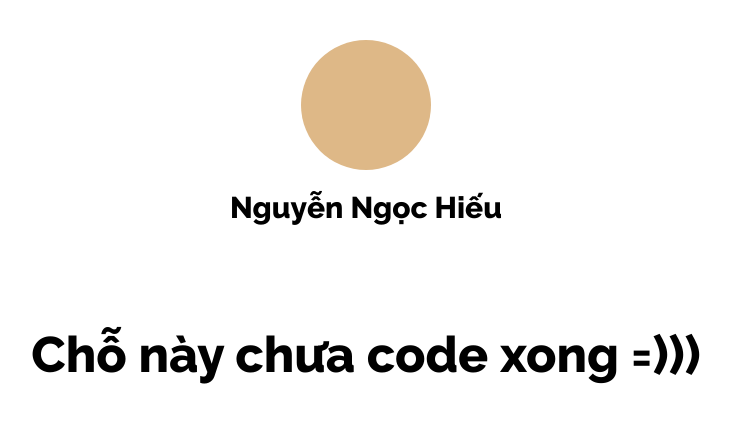
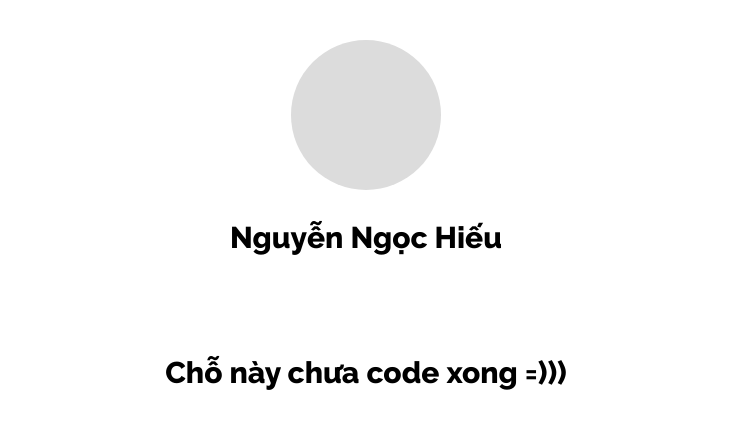
Before and after one commit to hieungocnguyen/CardNFC_NNH, a plain HTML site: page index.html in a window 1280 px wide. Shown: the whole page, without its empty margins (274-1005 px from the left). Drawn offline with Linux system fonts and the light colour scheme.

Commit message:
edit ccc circle

```diff
--- a/style.css
+++ b/style.css
@@ -6,9 +6,9 @@
 }
 
 .avt{
-    width: 130px;
-    height: 130px;
-    background-color: burlywood;
+    width: 150px;
+    height: 150px;
+    background-color: gainsboro;
     border-radius: 50%;
     display: block;
     margin: 0 auto;
@@ -17,13 +17,13 @@
 
 h1{
     text-align: center;
-    margin: 20px auto 100px;
+    margin: 30px auto 100px;
     font-weight: 800;
     font-size: 30px;
 }
 
 .main{
-    font-size: 50px;
+    font-size: 30px;
     font-weight: 800;
     text-align: center;
     margin: 0 30px;
```
